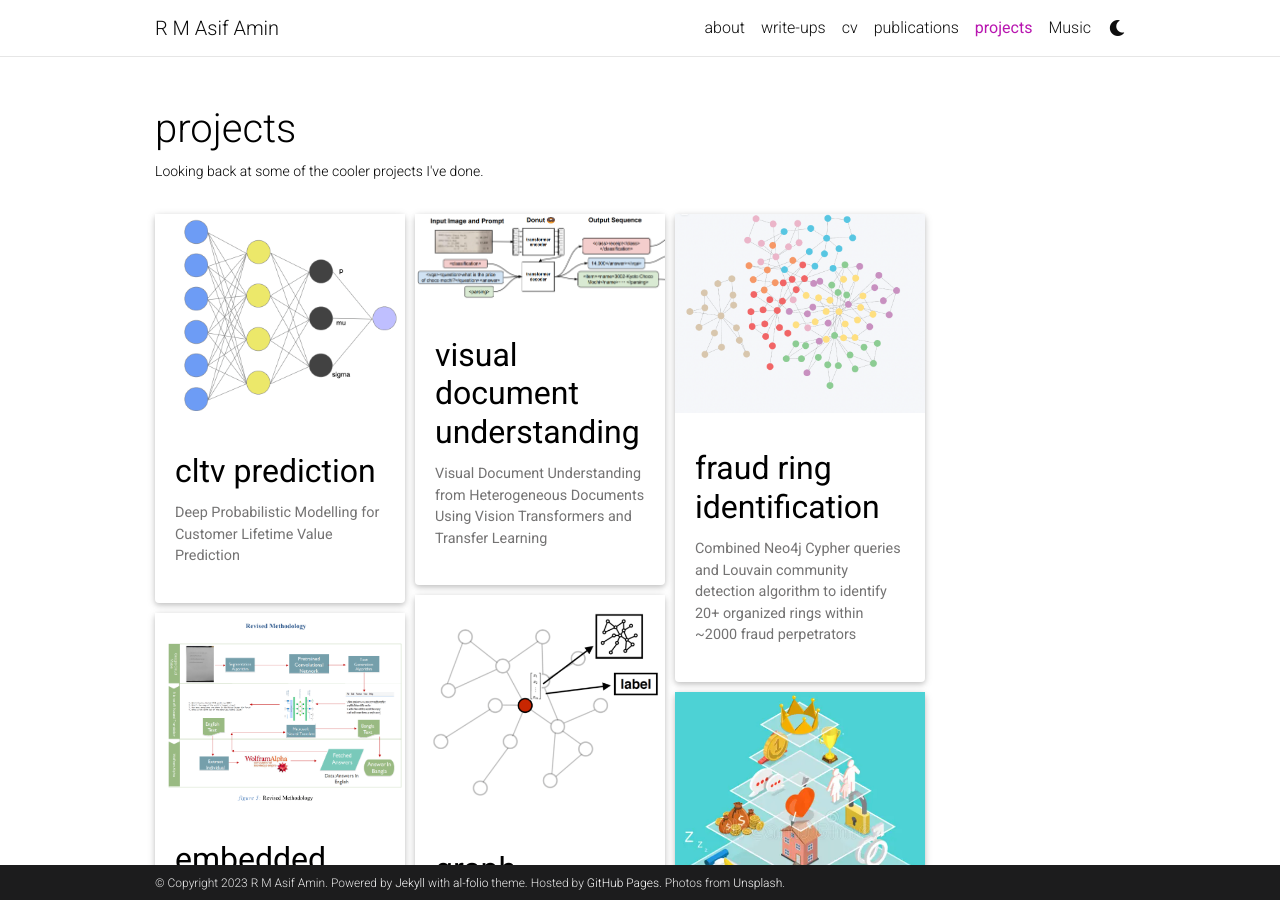
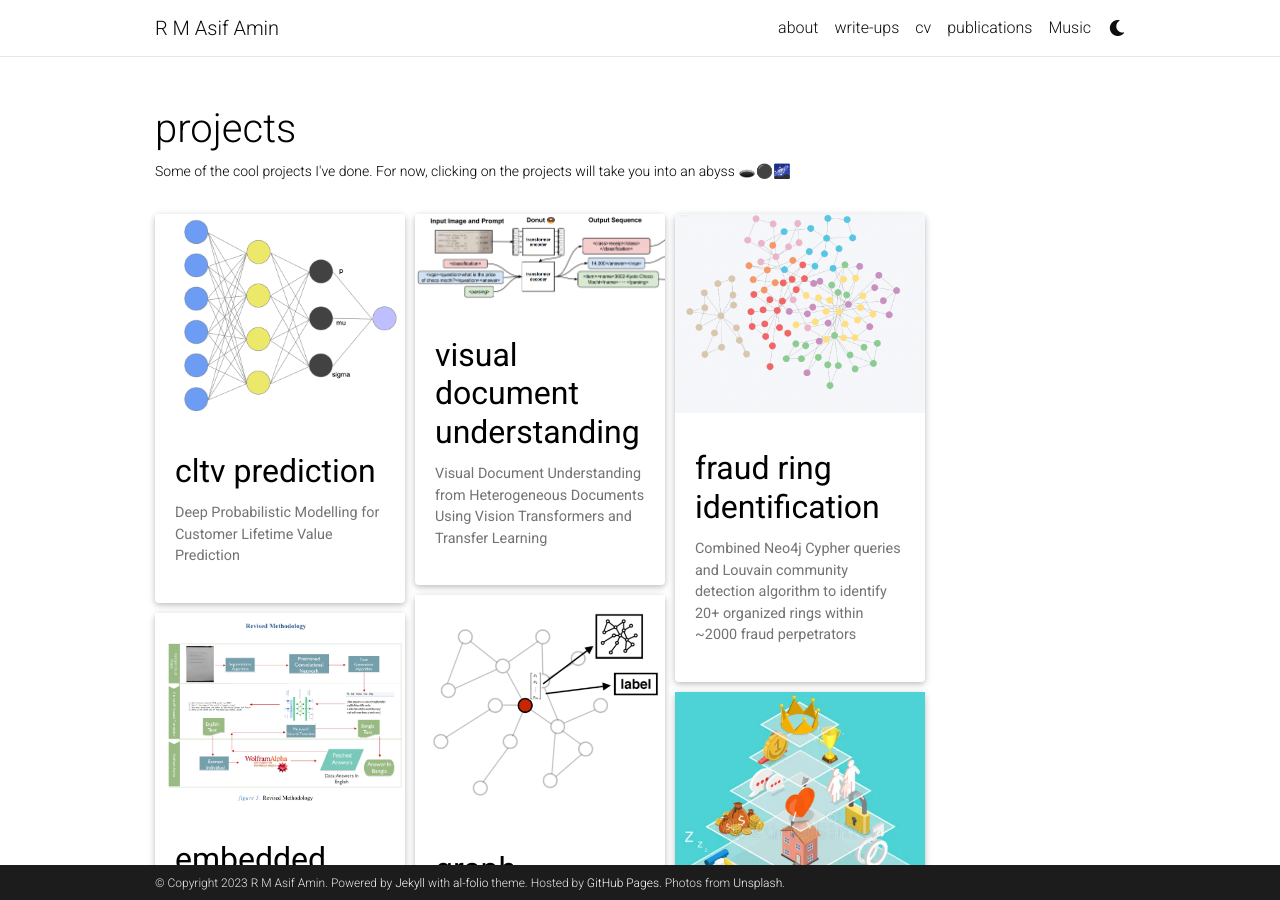
Before and after one commit to rm-asif-amin/rm-asif-amin.github.io, a Jekyll site: the page built from _pages/projects.md, in a window 1280 px wide and 900 px high. Built offline with Jekyll 4.4.1, drawn with Linux system fonts in a browser that asks for light colours; full-size pictures stand in for the smaller copies a plugin makes; comment, search, counter and statistics services are not loaded; a style sheet for code colours, icons or effects is not loaded.

Commit message:
project page description

```diff
--- a/_pages/projects.md
+++ b/_pages/projects.md
@@ -2,8 +2,7 @@
 layout: page
 title: projects
 permalink: /projects/
-description: Looking back at some of the cooler projects I've done.
-nav: true
+description: Some of the cool projects I've done. For now, clicking on the projects will take you into an abyss 🕳️⚫️🌌
 nav_order: 4
 display_categories: #[work, fun]
 horizontal: false
```
